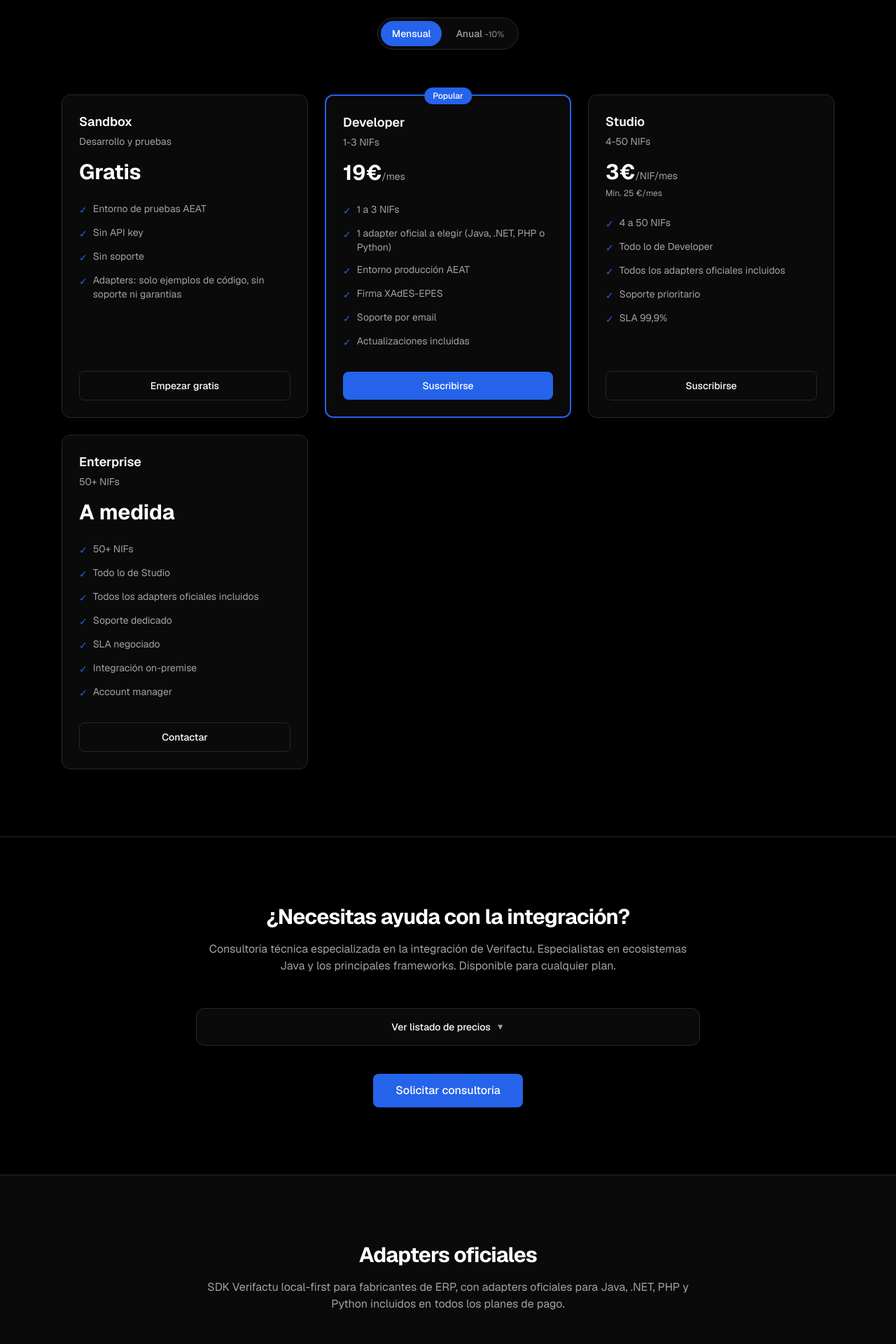
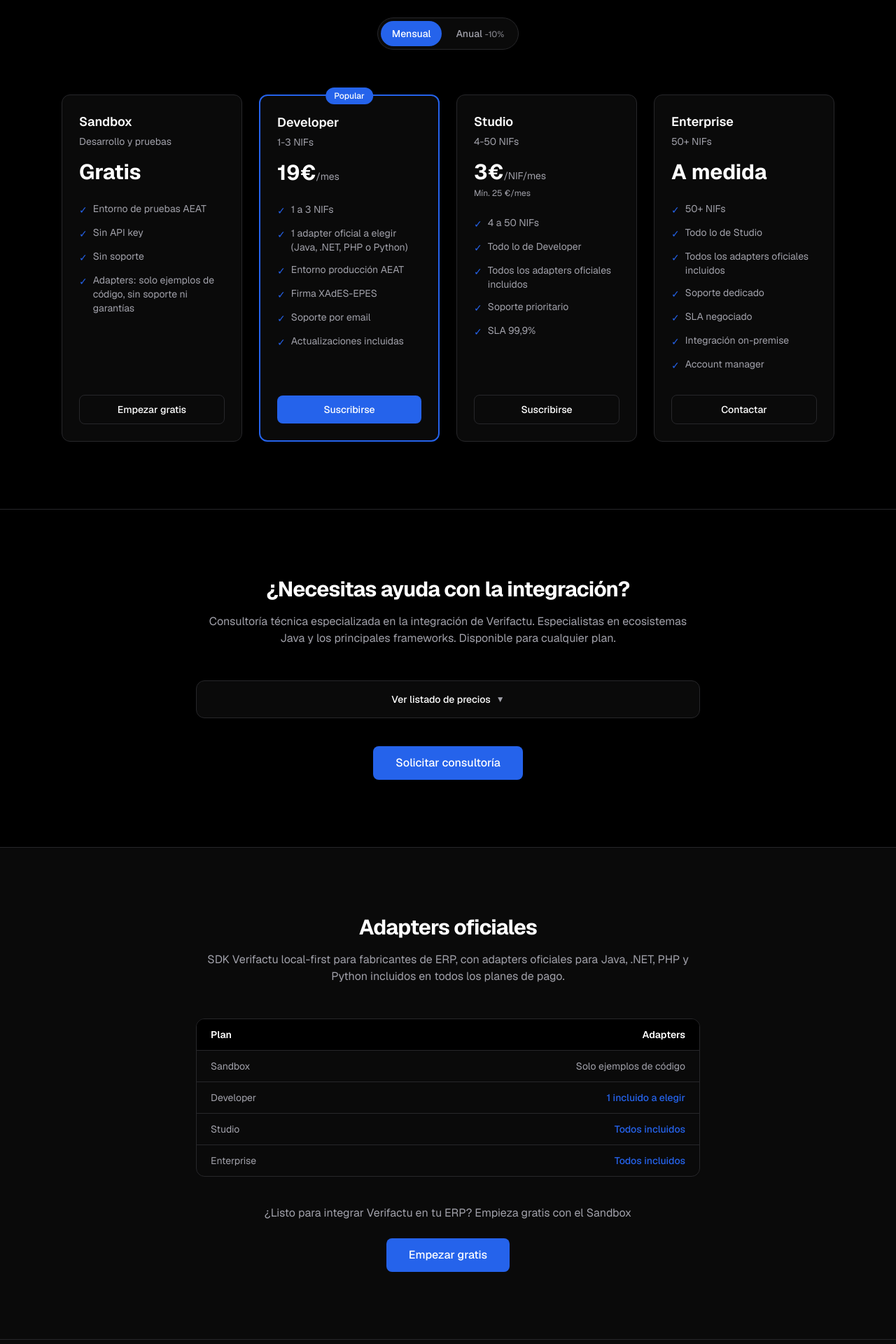
Before and after one commit to jaijtech/jaijtech.com, a Next.js app: page /pricing in a window 1280 px wide. Shown: the part 260-2180 px from the top of the page at 70% size. Built offline with nearby package versions, Linux system fonts and the light colour scheme.

Commit message:
fix: grid 4 columnas pricing, CTA adapters actualizado

```diff
--- a/app/pricing/pricing-content.tsx
+++ b/app/pricing/pricing-content.tsx
@@ -199,7 +199,7 @@
           </div>
         </div>
 
-        <div className="mt-16 grid gap-6 md:grid-cols-2 lg:grid-cols-3">
+        <div className="mt-16 grid gap-6 md:grid-cols-2 lg:grid-cols-4">
           {plans.map((plan) => (
             <div
               key={plan.name}
@@ -382,11 +382,15 @@
             </table>
           </div>
           <div className="mt-10 text-center">
+            <p className="text-base text-muted">
+              ¿Listo para integrar Verifactu en tu ERP? Empieza gratis con el
+              Sandbox
+            </p>
             <Link
               href="/register"
-              className="inline-block rounded-lg bg-accent px-8 py-3 text-base font-medium text-white transition-colors hover:bg-accent/90"
+              className="mt-6 inline-block rounded-lg bg-accent px-8 py-3 text-base font-medium text-white transition-colors hover:bg-accent/90"
             >
-              Solicitar acceso
+              Empezar gratis
             </Link>
           </div>
         </div>
```
